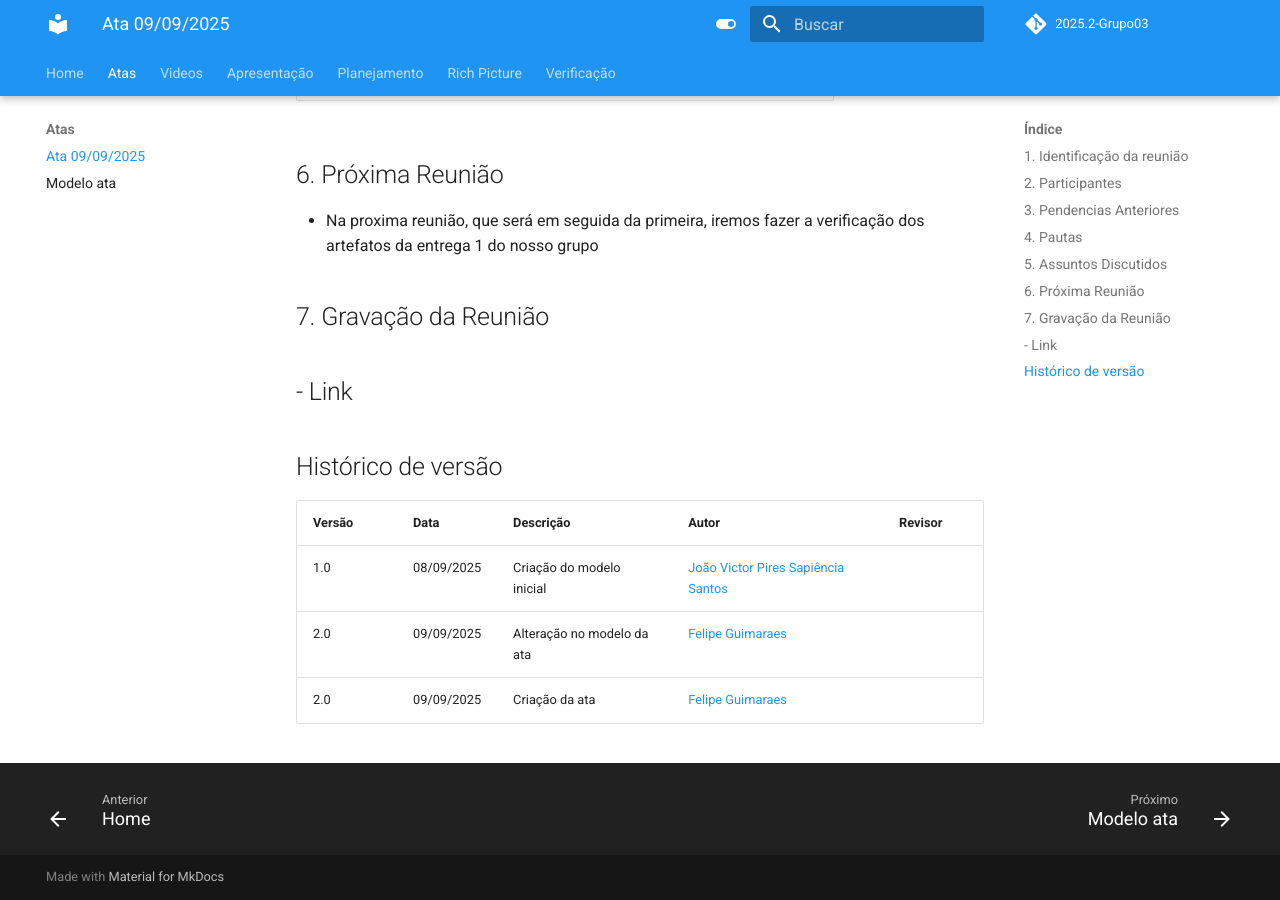
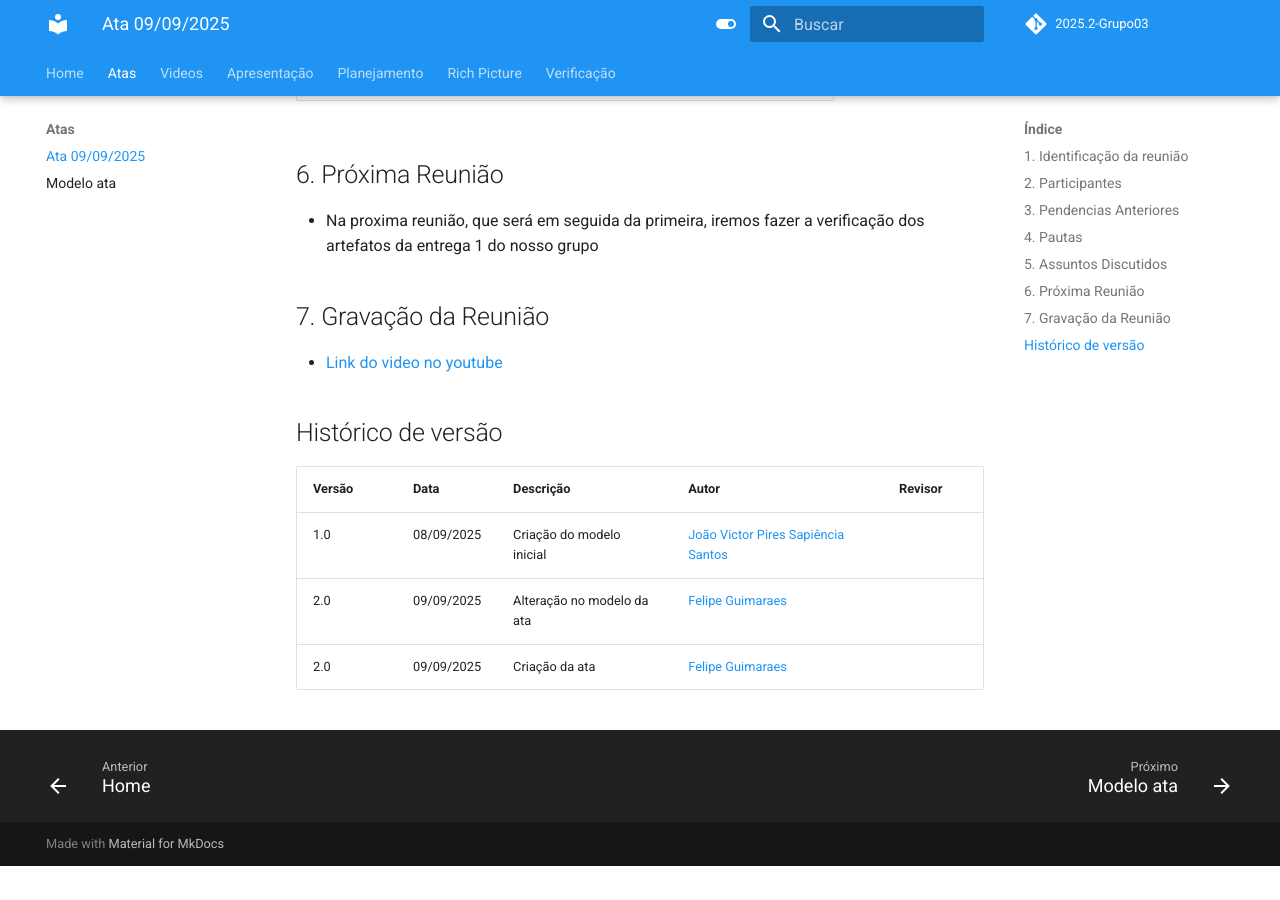
Before and after one commit to Requisitos-de-Software/2025.2-Grupo03, an MkDocs documentation site: the page built from docs/Atas/ata09-09-2025_1.md, in a window 1280 px wide and 900 px high, scrolled down 1307 px. Built offline with MkDocs 1.6.1 and Material for MkDocs 9.7.7, drawn with Linux system fonts in a browser that asks for light colours; comment, search, counter and statistics services are not loaded; after the commit the page ends 2173 px from its top, so only the background shows below that.

Commit message:
finalizando a ata 1

```diff
--- a/docs/Atas/ata09-09-2025_1.md
+++ b/docs/Atas/ata09-09-2025_1.md
@@ -41,8 +41,7 @@
 
 ## 7. Gravação da Reunião
 
-- Link
----
+- [Link do video no youtube](https://www.youtube.com/watch?v=Quyhjf1USRs)
 
 ## Histórico de versão
 
```
